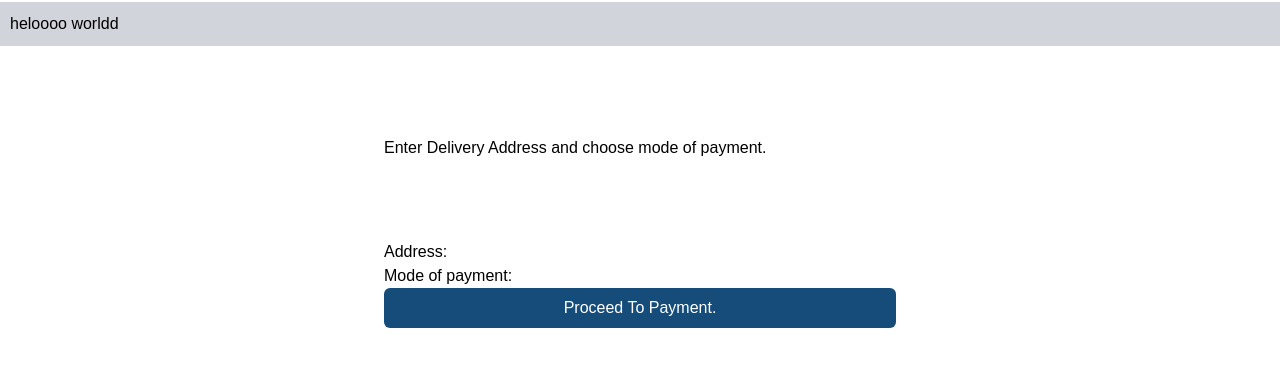
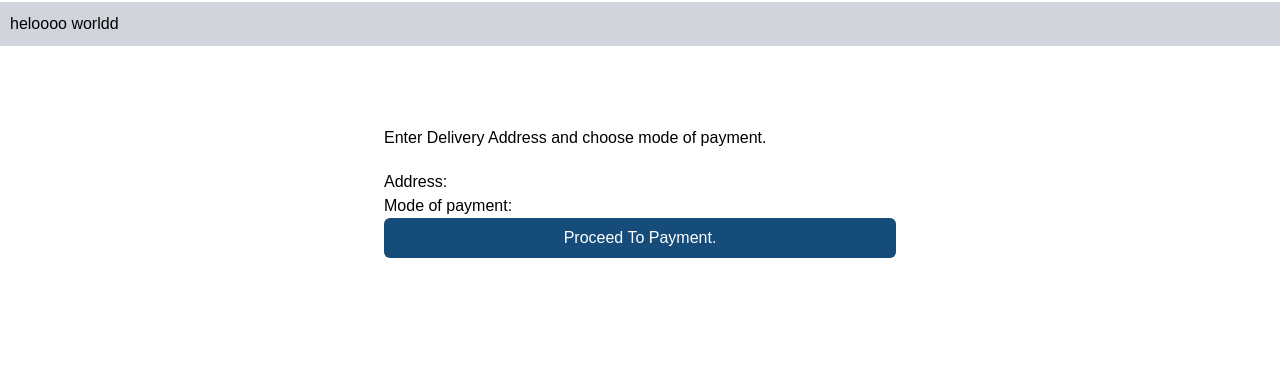
Before and after one commit to Suhail270/F20EC-CW2, a Django app: page /logistics/ in a window 1280 px wide. Shown: the part 88-455 px from the top of the page. Run offline with Django 4.2, Linux system fonts and the light colour scheme; the visitor is signed in with stand-in values (Sample User, id 1); data that the repository does not hold is empty; some libraries are stand-ins or nearby versions.

Commit message:
fixed padding on logistics page

```diff
--- a/templates/logistics.html
+++ b/templates/logistics.html
@@ -4,8 +4,8 @@
 {% block content %}
 
 <div class="max-w-lg mx-auto mt-20">
-    <p style="padding-top: 10px;">Enter Delivery Address and choose mode of payment.</p>
-    <form method="get" class="mt-20">
+    <p >Enter Delivery Address and choose mode of payment.</p>
+    <form method="get" class="mt-5">
         {% csrf_token %}
         {{ form|crispy }}
         <button type='submit' class="w-full text-white bg-blue-500 px-3 py-2 rounded-md" style="background-color: #154c79;">
```
